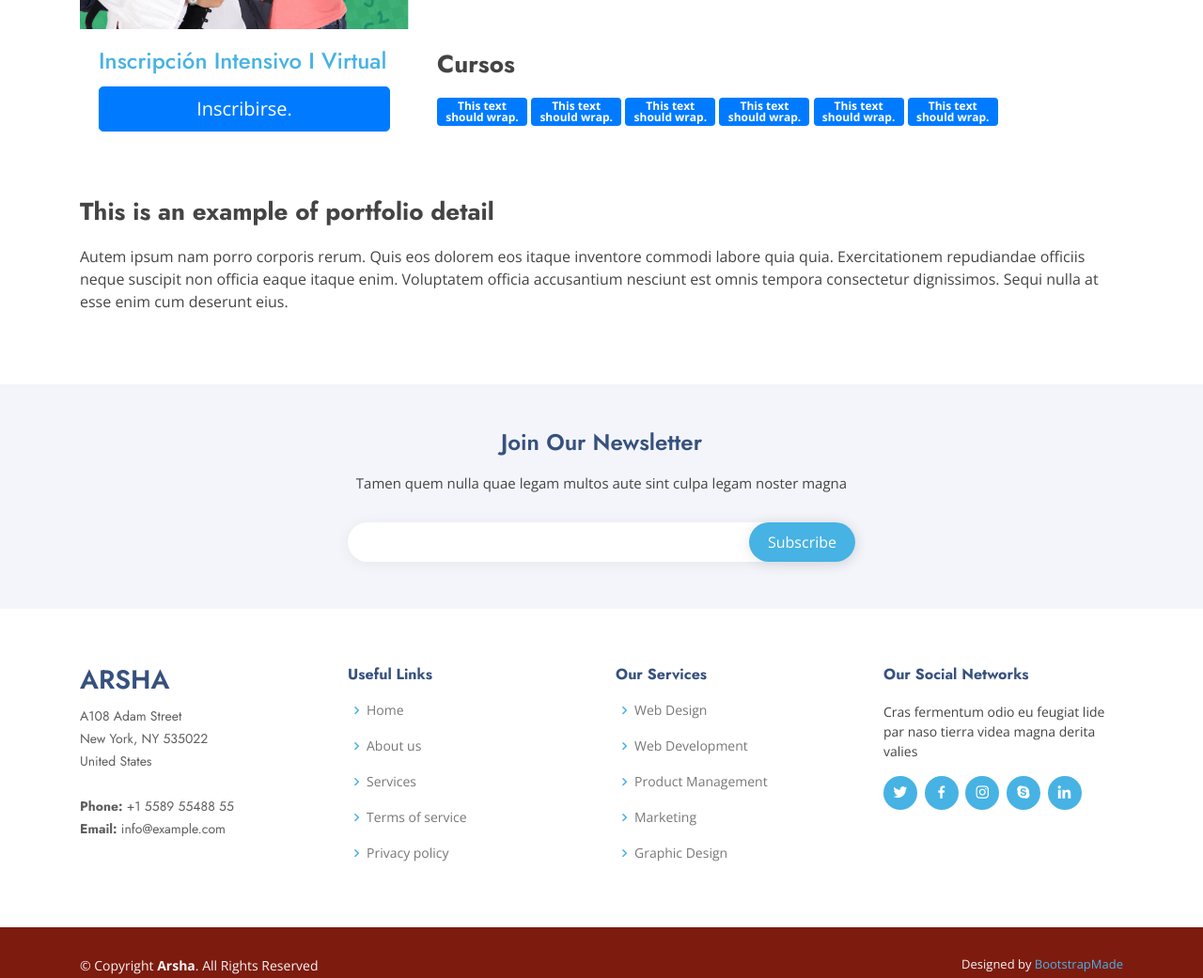
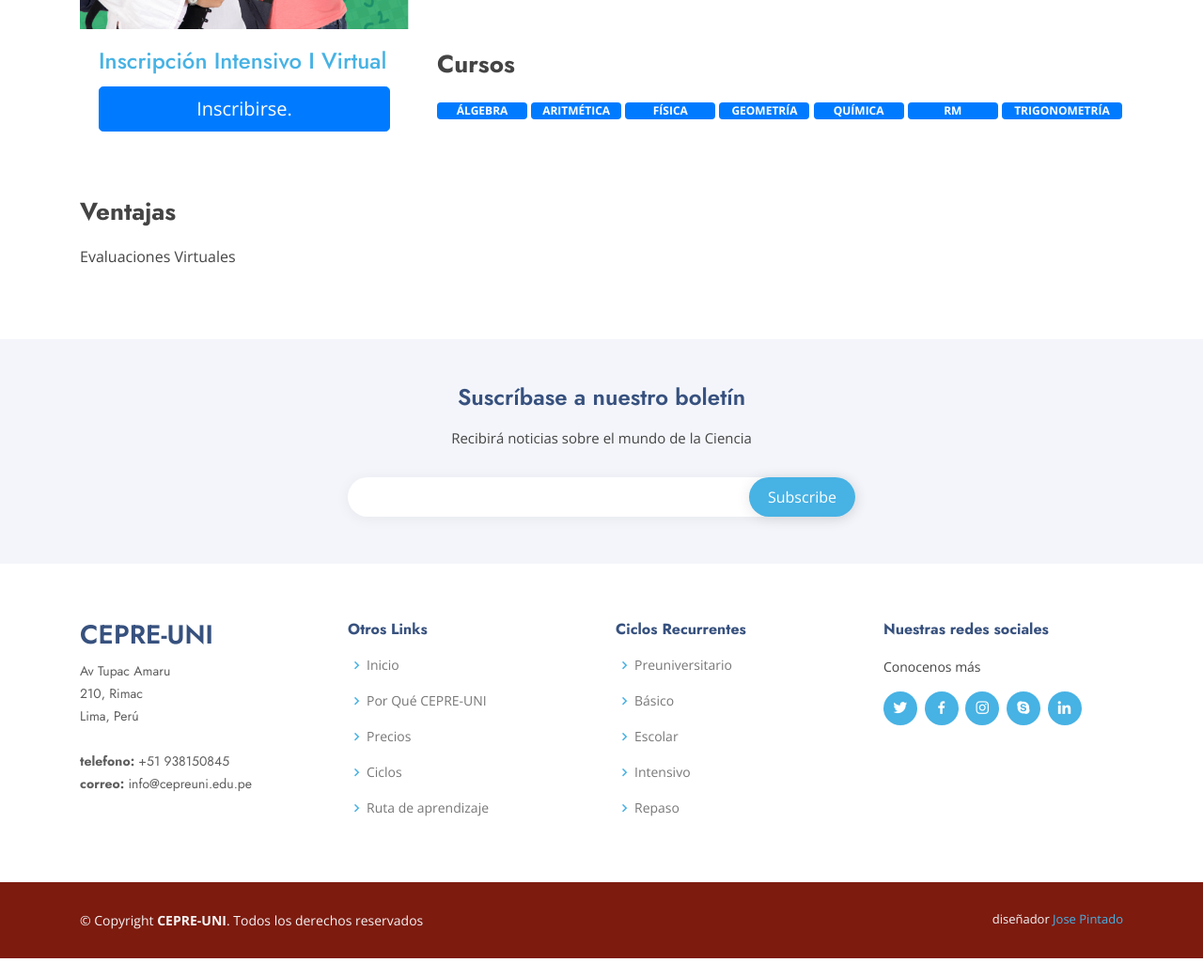
Before and after one commit to josepintado24/CEPRE-UNI, a plain HTML site: page intensivo1.html in a window 1280 px wide. Shown: the part 768-1809 px from the top of the page at 94% size. After the commit the page ends 1788 px from the top, so only its background shows below. Drawn offline with nearby package versions, Linux system fonts and the light colour scheme.

Commit message:
Mejoras en el index

```diff
--- a/intensivo1.html
+++ b/intensivo1.html
@@ -100,7 +100,7 @@
                 <a href="http://cepre.uni.pe/Inscripverano.php" class="logo mr-auto"><img src="assets/img/ciclos/CicloIntensivo01.png" alt="" class="img-fluid"></a>
                 <div class="card-body">
                   <h4 class="title card-title"><a href="http://cepre.uni.pe/Inscripverano.php">Inscripción Intensivo I Virtual</a></h4>
-                  <a href="intensivo1.html" class="btn btn-primary btn-lg btn-block">Inscribirse.</a>
+                  <a href="http://cepre.uni.pe/Inscripverano.php" class="btn btn-primary btn-lg btn-block">Inscribirse.</a>
                 </div>
               </div>
             </div>
@@ -161,11 +161,13 @@
                         <div class="row">
                             <div class="col-md-5 col-sm-5">
                                <div class="ciclofecha-titu fecha-icon font-weight-bold">
-                                <button type="button" class="btn intensivo1"> <i class="fas fa-file-download"></i> Descargar Brochure</button>
+
+                                <a href="assets/descargas/silabo/UNIDO-SILABO INTENSIVO VERANO 2020-2021.pdf" class="btn btn intensivo1"><i class="fas fa-file-download"></i> Descargar silabo</a>
                               </div>
                             </div>
                             <div class="col-md-7 col-sm-7 ciclofecha-text">
-                              <button type="button" class="btn intensivo1"> <i class="fas fa-file-download"></i> Descargar Brochure</button>
+
+                              <a href="http://cepre.uni.pe/Inscripverano.php" class="btn btn intensivo1"><i class="fas fa-file-download"></i>  Descargar Brochure</a>
                             </div>
                         </div>
                       </div>
@@ -178,7 +180,7 @@
               </div>
               <div class="portfolio-description">
                 <p>
-                  CEPRE-UNI ofrece una preparación especializada para rendir satisfactoriamente los exámenes de admisión a la UNI,así como para iniciar con éxito la vida universitaria. Adicionalmente los mejores alumnos de cada ciclo podrán lograrel Ingreso Directo a la universidad.
+                  CEPRE-UNI ofrece una preparación especializada para rendir satisfactoriamente los exámenes de admisión a la UNI,así como para iniciar con éxito la vida universitaria. Adicionalmente los mejores alumnos de cada ciclo podrán lograrel ingreso a la universidad.
                 </p>
 
               </div>
@@ -196,24 +198,27 @@
 
                 <h2>Cursos </h2>
                 <div class="badge badge-primary text-wrap" style="width: 6rem;">
-                  This text should wrap.
+                  ÁLGEBRA
                 </div>
 
                 <div class="badge badge-primary text-wrap" style="width: 6rem;">
-                  This text should wrap.
+                  ARITMÉTICA
                 </div>
 
                 <div class="badge badge-primary text-wrap" style="width: 6rem;">
-                  This text should wrap.
+                  FÍSICA
                 </div>
                 <div class="badge badge-primary text-wrap" style="width: 6rem;">
-                  This text should wrap.
+                  GEOMETRÍA
                 </div>
                 <div class="badge badge-primary text-wrap" style="width: 6rem;">
-                  This text should wrap.
+                  QUÍMICA
                 </div>
                 <div class="badge badge-primary text-wrap" style="width: 6rem;">
-                  This text should wrap.
+                  RM
+                </div>
+                <div class="badge badge-primary text-wrap" style="width: 8rem;">
+                  TRIGONOMETRÍA
                 </div>
               </div>
 
@@ -225,9 +230,9 @@
         </div>
 
         <div class="portfolio-description">
-          <h2>This is an example of portfolio detail</h2>
+          <h2>Ventajas</h2>
           <p>
-            Autem ipsum nam porro corporis rerum. Quis eos dolorem eos itaque inventore commodi labore quia quia. Exercitationem repudiandae officiis neque suscipit non officia eaque itaque enim. Voluptatem officia accusantium nesciunt est omnis tempora consectetur dignissimos. Sequi nulla at esse enim cum deserunt eius.
+            Evaluaciones Virtuales
           </p>
         </div>
 
@@ -243,8 +248,8 @@
       <div class="container">
         <div class="row justify-content-center">
           <div class="col-lg-6">
-            <h4>Join Our Newsletter</h4>
-            <p>Tamen quem nulla quae legam multos aute sint culpa legam noster magna</p>
+            <h4>Suscríbase a nuestro boletín</h4>
+            <p>Recibirá noticias sobre el mundo de la Ciencia</p>
             <form action="" method="post">
               <input type="email" name="email"><input type="submit" value="Subscribe">
             </form>
@@ -258,41 +263,41 @@
         <div class="row">
 
           <div class="col-lg-3 col-md-6 footer-contact">
-            <h3>Arsha</h3>
+            <h3>CEPRE-UNI</h3>
             <p>
-              A108 Adam Street <br>
-              New York, NY 535022<br>
-              United States <br><br>
-              <strong>Phone:</strong> +1 5589 55488 55<br>
-              <strong>Email:</strong> info@example.com<br>
+              Av Tupac Amaru <br>
+              210, Rimac<br>
+              Lima, Perú <br><br>
+              <strong>telefono:</strong> +51 938150845<br>
+              <strong>correo:</strong> info@cepreuni.edu.pe<br>
             </p>
           </div>
 
           <div class="col-lg-3 col-md-6 footer-links">
-            <h4>Useful Links</h4>
+            <h4>Otros Links</h4>
             <ul>
-              <li><i class="bx bx-chevron-right"></i> <a href="#">Home</a></li>
-              <li><i class="bx bx-chevron-right"></i> <a href="#">About us</a></li>
-              <li><i class="bx bx-chevron-right"></i> <a href="#">Services</a></li>
-              <li><i class="bx bx-chevron-right"></i> <a href="#">Terms of service</a></li>
-              <li><i class="bx bx-chevron-right"></i> <a href="#">Privacy policy</a></li>
+              <li><i class="bx bx-chevron-right"></i> <a href="#">Inicio</a></li>
+              <li><i class="bx bx-chevron-right"></i> <a href="#">Por Qué CEPRE-UNI</a></li>
+              <li><i class="bx bx-chevron-right"></i> <a href="#">Precios</a></li>
+              <li><i class="bx bx-chevron-right"></i> <a href="#">Ciclos</a></li>
+              <li><i class="bx bx-chevron-right"></i> <a href="#">Ruta de aprendizaje</a></li>
             </ul>
           </div>
 
           <div class="col-lg-3 col-md-6 footer-links">
-            <h4>Our Services</h4>
+            <h4>Ciclos Recurrentes</h4>
             <ul>
-              <li><i class="bx bx-chevron-right"></i> <a href="#">Web Design</a></li>
-              <li><i class="bx bx-chevron-right"></i> <a href="#">Web Development</a></li>
-              <li><i class="bx bx-chevron-right"></i> <a href="#">Product Management</a></li>
-              <li><i class="bx bx-chevron-right"></i> <a href="#">Marketing</a></li>
-              <li><i class="bx bx-chevron-right"></i> <a href="#">Graphic Design</a></li>
+              <li><i class="bx bx-chevron-right"></i> <a href="#">Preuniversitario</a></li>
+              <li><i class="bx bx-chevron-right"></i> <a href="#">Básico</a></li>
+              <li><i class="bx bx-chevron-right"></i> <a href="#">Escolar</a></li>
+              <li><i class="bx bx-chevron-right"></i> <a href="#">Intensivo</a></li>
+              <li><i class="bx bx-chevron-right"></i> <a href="#">Repaso</a></li>
             </ul>
           </div>
 
           <div class="col-lg-3 col-md-6 footer-links">
-            <h4>Our Social Networks</h4>
-            <p>Cras fermentum odio eu feugiat lide par naso tierra videa magna derita valies</p>
+            <h4>Nuestras redes sociales</h4>
+            <p>Conocenos más</p>
             <div class="social-links mt-3">
               <a href="#" class="twitter"><i class="bx bxl-twitter"></i></a>
               <a href="#" class="facebook"><i class="bx bxl-facebook"></i></a>
@@ -308,14 +313,11 @@
 
     <div class="container footer-bottom clearfix">
       <div class="copyright">
-        &copy; Copyright <strong><span>Arsha</span></strong>. All Rights Reserved
+        &copy; Copyright <strong><span>CEPRE-UNI</span></strong>. Todos los derechos reservados
       </div>
       <div class="credits">
-        <!-- All the links in the footer should remain intact. -->
-        <!-- You can delete the links only if you purchased the pro version. -->
-        <!-- Licensing information: https://bootstrapmade.com/license/ -->
-        <!-- Purchase the pro version with working PHP/AJAX contact form: https://bootstrapmade.com/arsha-free-bootstrap-html-template-corporate/ -->
-        Designed by <a href="https://bootstrapmade.com/">BootstrapMade</a>
+
+        diseñador  <a href="https://josepintado24.site/">Jose Pintado</a>
       </div>
     </div>
   </footer><!-- End Footer -->
```
Also changed, not shown: index.html (+3 -7 lines), 6 other files.
